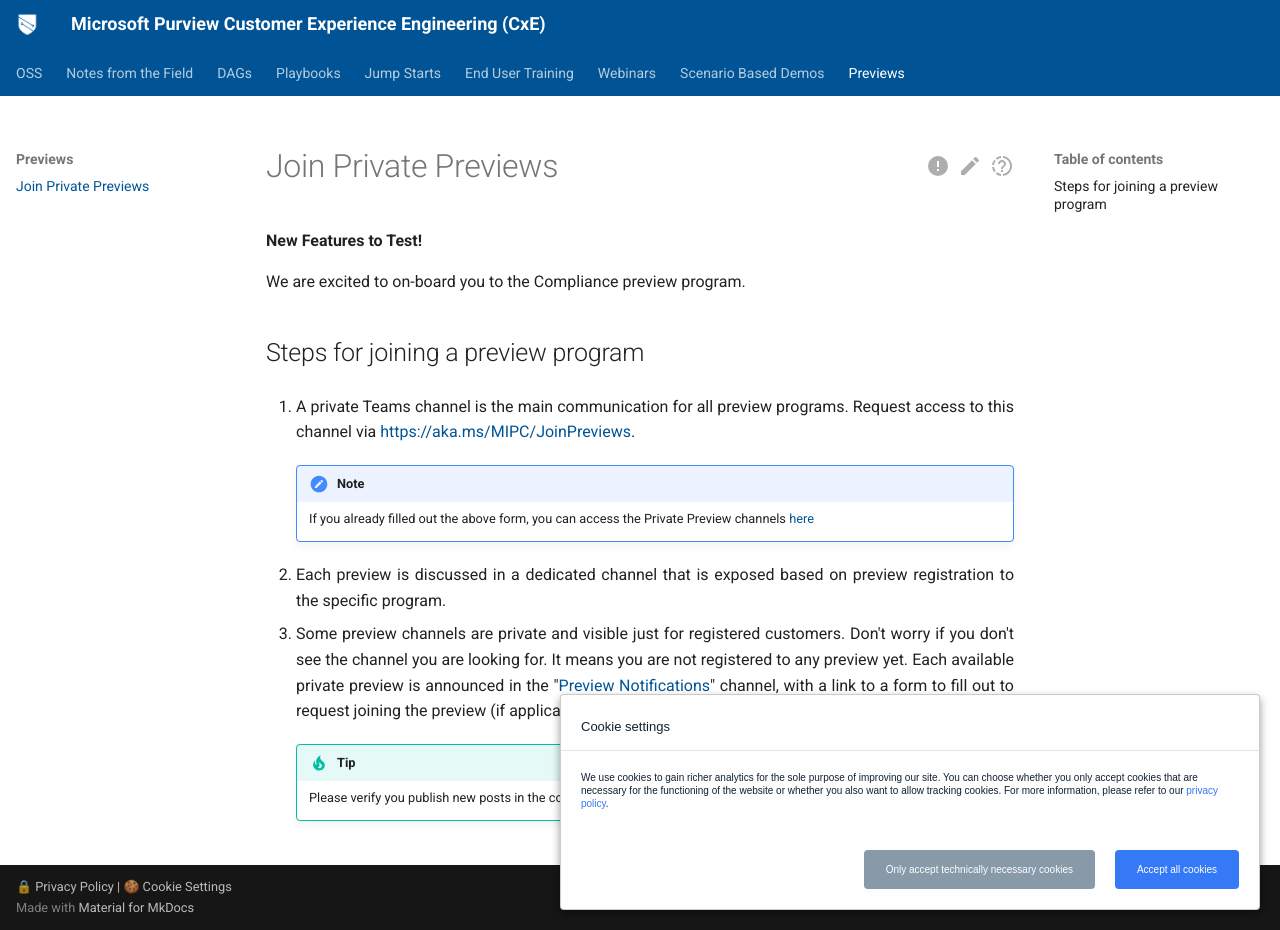
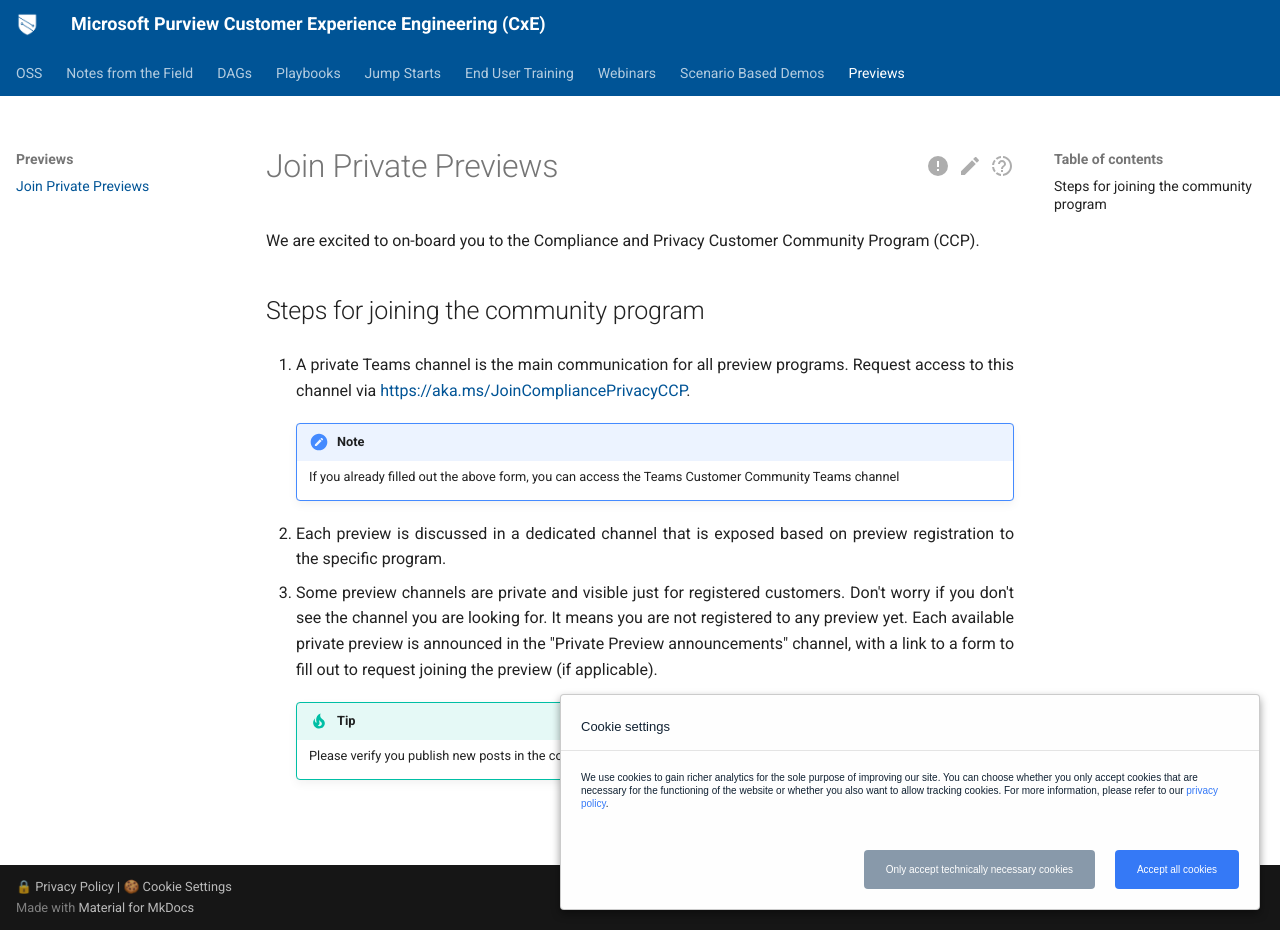
Before and after one commit to microsoft/ComplianceCxE, an MkDocs documentation site: the page built from docs/previews.md, in a window 1280 px wide and 930 px high. Built offline with MkDocs 1.6.1 and Material for MkDocs 9.7.7, drawn with Linux system fonts in a browser that asks for light colours.

Commit message:
Update previews.md

```diff
--- a/docs/previews.md
+++ b/docs/previews.md
@@ -4,20 +4,18 @@
 intro: Private Preview Programs
 ---
 
-**New Features to Test!**
+We are excited to on-board you to the Compliance and Privacy Customer Community Program (CCP).
 
-We are excited to on-board you to the Compliance preview program.
+## Steps for joining the community program
 
-## Steps for joining a preview program
-
-1. A private Teams channel is the main communication for all preview programs. Request access to this channel via [https://aka.ms/MIPC/JoinPreviews](https://aka.ms/MIPC/JoinPreviews).
+1. A private Teams channel is the main communication for all preview programs. Request access to this channel via [https://aka.ms/JoinCompliancePrivacyCCP](https://aka.ms/JoinCompliancePrivacyCCP).
 
     !!! note
-        If you already filled out the above form, you can access the Private Preview channels [here](https://teams.microsoft.com/l/channel/19%3a36bc25d36f4d45ee90c7fd291e87935e%40thread.tacv2/Preview%2520Notifications?groupId=0ba02037-44ce-4103-848b-69de5d3a74f4&tenantId=72f988bf-86f1-41af-91ab-2d7cd011db47)
+        If you already filled out the above form, you can access the Teams Customer Community Teams channel
 
-1. Each preview is discussed in a dedicated channel that is exposed based on preview registration to the specific program.
+2. Each preview is discussed in a dedicated channel that is exposed based on preview registration to the specific program.
 
-1. Some preview channels are private and visible just for registered customers. Don't worry if you don't see the channel you are looking for. It means you are not registered to any preview yet. Each available private preview is announced in the "[Preview Notifications](https://teams.microsoft.com/l/channel/19%3a36bc25d36f4d45ee90c7fd291e87935e%40thread.tacv2/Preview%2520Notifications?groupId=0ba02037-44ce-4103-848b-69de5d3a74f4&tenantId=72f988bf-86f1-41af-91ab-2d7cd011db47)" channel, with a link to a form to fill out to request joining the preview (if applicable).
+3. Some preview channels are private and visible just for registered customers. Don't worry if you don't see the channel you are looking for. It means you are not registered to any preview yet. Each available private preview is announced in the "Private Preview announcements" channel, with a link to a form to fill out to request joining the preview (if applicable).
 
     !!! tip
         Please verify you publish new posts in the correct channel for each preview.
```
